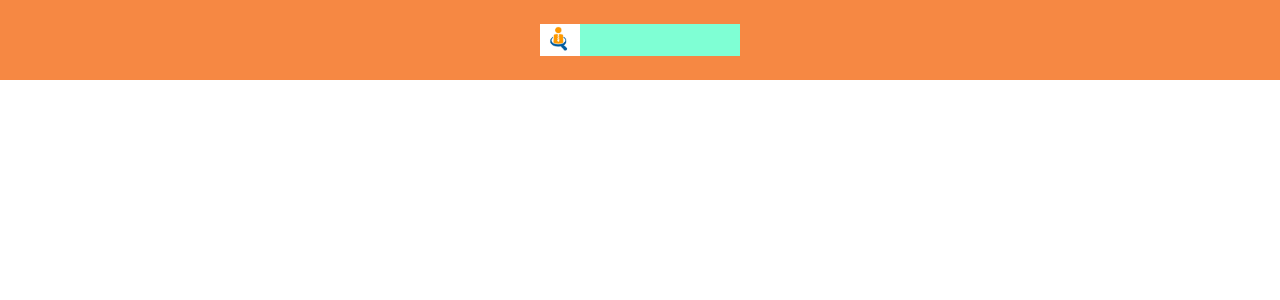
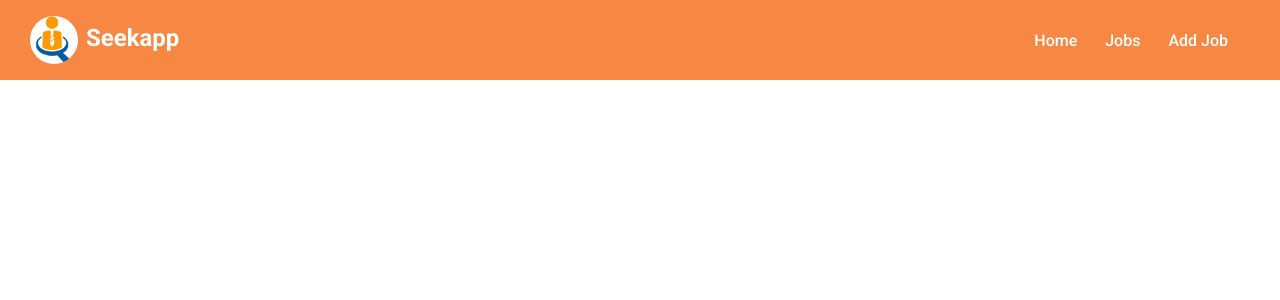
Before and after one commit to Matthewdo1231/Seekapp-ReactProject, a React (Vite) app: page / in a window 1280 px wide. Shown: the top 300 px of the page. Built offline with nearby package versions, Linux system fonts and the light colour scheme.

Commit message:
Navigation Bars implementation

```diff
--- a/index.html
+++ b/index.html
@@ -4,6 +4,14 @@
     <meta charset="UTF-8" />
     <link rel="icon" type="image/svg+xml" href="/vite.svg" />
     <meta name="viewport" content="width=device-width, initial-scale=1.0" />
+
+    <link rel="preconnect" href="https://fonts.googleapis.com" />
+    <link rel="preconnect" href="https://fonts.gstatic.com" crossorigin />
+    <link
+      href="https://fonts.googleapis.com/css2?family=Roboto:ital,wght@0,100;0,300;0,400;0,500;0,700;0,900;1,100;1,300;1,400;1,500;1,700;1,900&display=swap"
+      rel="stylesheet"
+    />
+
     <title>Job Search | Seekapp</title>
   </head>
   <body>
--- /dev/null
+++ b/src/AddJobsNav.jsx
@@ -0,0 +1,7 @@
+import React from "react";
+
+const AddJobsNav = () => {
+  return <button className="AddJobsNav">Add Job</button>;
+};
+
+export default AddJobsNav;
--- /dev/null
+++ b/src/HomeNav.jsx
@@ -0,0 +1,7 @@
+import React from "react";
+
+const HomeNav = () => {
+  return <button className="HomeNav">Home</button>;
+};
+
+export default HomeNav;
--- /dev/null
+++ b/src/JobsNav.jsx
@@ -0,0 +1,7 @@
+import React from "react";
+
+const JobsNav = () => {
+  return <button className="JobsNav">Jobs</button>;
+};
+
+export default JobsNav;
--- a/src/NavBar.jsx
+++ b/src/NavBar.jsx
@@ -1,11 +1,20 @@
 import React from "react";
-import SeekapLogo from "./assets/images/SeekAppLogo.png";
 import "./styles/Navbar.css";
+import "./styles/RightNavBars.css";
+import SeekapSection from "./SeekapSection.jsx";
+import HomeNav from "./HomeNav.jsx";
+import JobsNav from "./JobsNav.jsx";
+import AddJobsNav from "./AddJobsNav.jsx";
 
 const NavBar = () => {
   return (
     <nav className="Navbar">
-      <img class="SeekapLogo" src={SeekapLogo} />
+      <SeekapSection />
+      <section className="RightNavbars">
+        <HomeNav />
+        <JobsNav />
+        <AddJobsNav />
+      </section>
     </nav>
   );
 };
--- /dev/null
+++ b/src/SeekapSection.jsx
@@ -0,0 +1,18 @@
+import React from "react";
+import SeekapLogo from "./assets/images/SeekAppLogo.png";
+import "./styles/SeekapSection.css";
+
+const SeekapSection = () => {
+  return (
+    <>
+      <section>
+        <img className="SeekapLogo" src={SeekapLogo} />
+      </section>
+      <section className="SiteNameFontBox">
+        <p className="SiteNameFont">Seekapp</p>
+      </section>
+    </>
+  );
+};
+
+export default SeekapSection;
--- a/src/index.css
+++ b/src/index.css
@@ -1,3 +1,7 @@
 body {
   margin: 0px;
 }
+
+p {
+  font-family: Roboto;
+}
--- a/src/styles/Navbar.css
+++ b/src/styles/Navbar.css
@@ -1,9 +1,16 @@
 .Navbar {
-  height: 2rem;
-  width: 200px;
-  background-color: aquamarine;
+  height: 3rem;
+  width: 1220px;
+
+  margin-left: 1.5rem;
+  margin-right: 1.5rem;
+
+  display: flex;
+  flex-direction: row;
 }
 
-.SeekapLogo {
-  height: 100%;
+@media screen and (max-width: 768px) {
+  .Navbar {
+    justify-content: center;
+  }
 }
--- /dev/null
+++ b/src/styles/RightNavBars.css
@@ -0,0 +1,46 @@
+.RightNavbars {
+  margin-left: Auto;
+  align-self: center;
+  height: 100%;
+
+  display: flex;
+  flex-direction: row;
+}
+
+@media screen and (max-width: 768px) {
+  .RightNavbars {
+    margin: 1rem;
+  }
+}
+
+.HomeNav,
+.JobsNav,
+.AddJobsNav {
+  height: 100%;
+  border-style: none;
+  background-color: transparent;
+  color: rgb(255, 255, 255);
+  font-weight: 500;
+
+  font-size: 1rem;
+  font-family: Roboto, sans-serif;
+  margin-right: 1rem;
+}
+
+.HomeNav:hover {
+  background-color: rgb(212, 74, 0);
+  border-radius: 0.3rem;
+  cursor: pointer;
+}
+
+.JobsNav:hover {
+  background-color: rgb(212, 74, 0);
+  border-radius: 0.3rem;
+  cursor: pointer;
+}
+
+.AddJobsNav:hover {
+  background-color: rgb(212, 74, 0);
+  border-radius: 0.3rem;
+  cursor: pointer;
+}
--- /dev/null
+++ b/src/styles/SeekapSection.css
@@ -0,0 +1,25 @@
+.SeekapLogo {
+  height: 100%;
+  background-color: white;
+  border-radius: 1.5rem;
+  cursor: pointer;
+}
+
+.SiteNameFontBox {
+  margin-left: 0.5rem;
+  justify-content: end;
+  cursor: pointer;
+}
+
+@media screen and (max-width: 768px) {
+  .SiteNameFontBox {
+    display: none;
+  }
+}
+
+.SiteNameFont {
+  margin: 8px 0px;
+  color: white;
+  font-size: 1.5rem;
+  font-weight: 700;
+}
```
Also changed, not shown: src/assets/images/SeekAppLogo.png.
